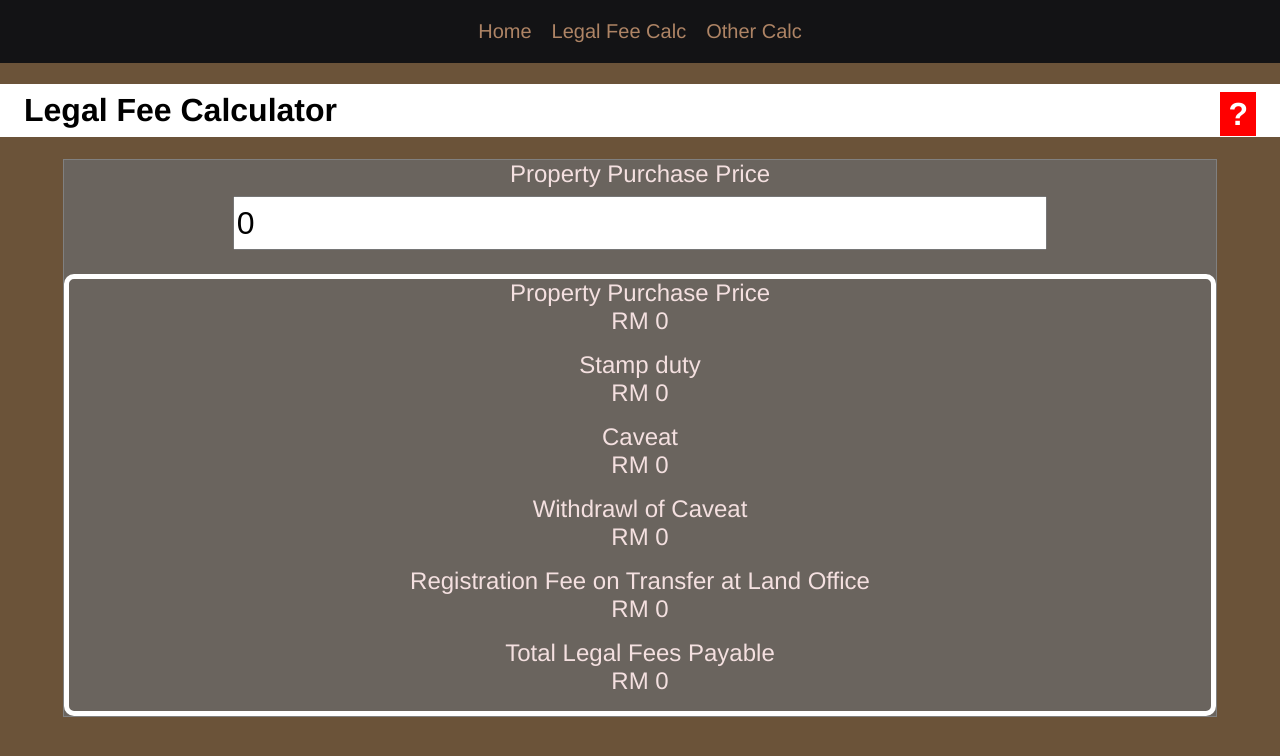
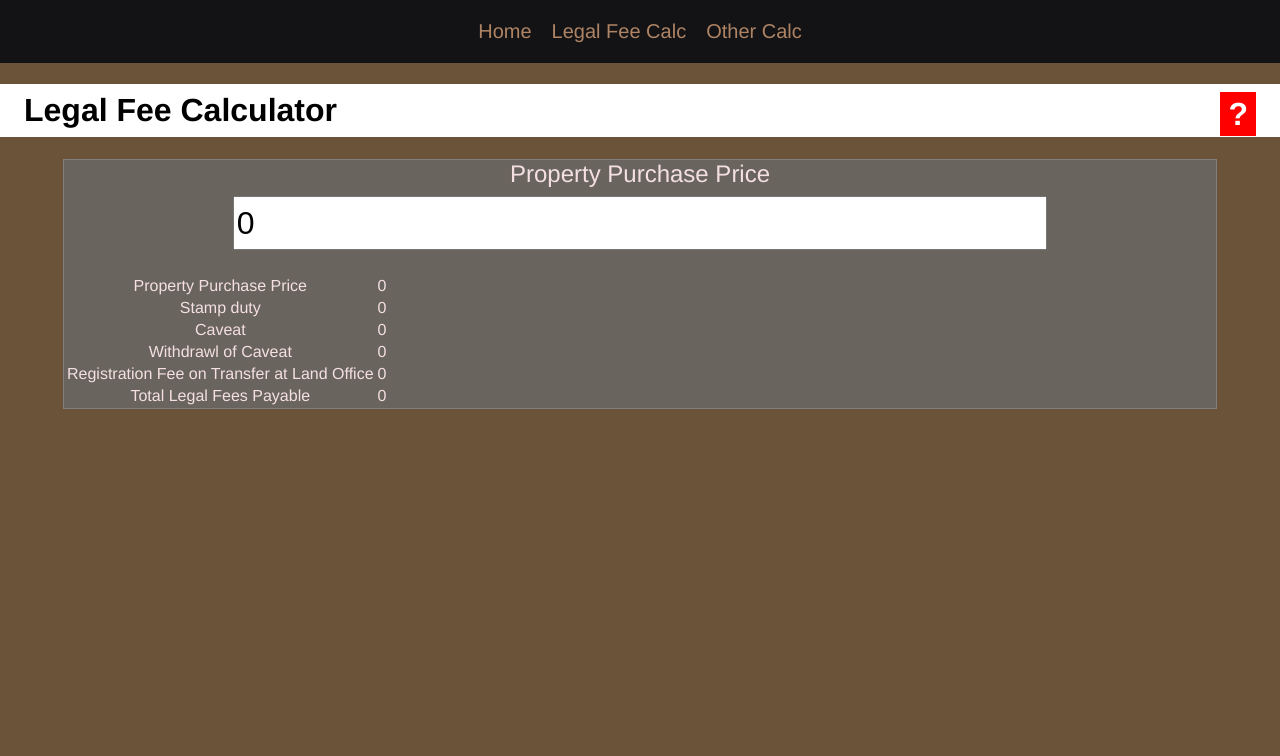
Before and after one commit to georgeLiew/Lawyer-Calculator, a Vue app: page /legalfeecalc in a window 1280 px wide. Shown: the top 756 px of the page. Built offline with nearby package versions, Linux system fonts and the light colour scheme.

Commit message:
add table column component

```diff
--- a/src/element/TableColumnNumber.vue
+++ b/src/element/TableColumnNumber.vue
@@ -1,6 +1,6 @@
 <template>
   <td>
-      {{NumberValue}}
+      {{DisplayNumber}}
   </td>
 </template>
 
@@ -8,7 +8,20 @@
 export default {
   name: 'TableColumnNumber',
   props: {
-    NumberValue: Number
+     NumberValue: {
+            type: Number,
+            default: 0,
+        },
+  },
+  computed: {
+    DisplayNumber(){
+        if (this.NumberValue !== '' && this.NumberValue !== undefined && this.NumberValue !== 0
+           && this.NumberValue !== '0' && this.NumberValue !== null) {
+            return this.NumberValue.toString().replace(/^0+/, "").replace(/\B(?=(\d{3})+(?!\d))/g, ",");
+        } else {
+            return this.NumberValue;
+        }
+    }
   }
 
 }
--- a/src/page/LegalFeeCalc.vue
+++ b/src/page/LegalFeeCalc.vue
@@ -8,38 +8,39 @@
         @updateValue="onPurchasePriceChange"
       ></inputNumber>
     </div>
-    <div class="result form-group">
-      <customLabelNumber
-        labelName="Property Purchase Price"
-        v-model="legalFee.purchasePrice"
-      ></customLabelNumber>
-      <customLabelNumber
-        labelName="Stamp duty"
-        v-model="legalFee.stampduty"
-      ></customLabelNumber>
-      <customLabelNumber
-        labelName="Caveat"
-        v-model="legalFee.stateFee.caveat_fee"
-      ></customLabelNumber>
-      <customLabelNumber
-        labelName="Withdrawl of Caveat"
-        v-model="legalFee.stateFee.Wcaveat_fee"
-      ></customLabelNumber>
-      <customLabelNumber
-        labelName="Registration Fee on Transfer at Land Office	"
-        v-model="legalFee.stateFee.transfer_fee"
-      ></customLabelNumber>
-      <customLabelNumber
-        labelName="Total Legal Fees Payable"
-        v-model="legalFee.legalFeeAmount"
-      ></customLabelNumber>
-    </div>
+    <table>
+      <tr>
+        <TableColumnLabel labelName="Property Purchase Price" />
+        <TableColumnNumber v-model:NumberValue="legalFee.purchasePrice"></TableColumnNumber>
+      </tr>
+      <tr>
+        <TableColumnLabel labelName="Stamp duty" />
+        <TableColumnNumber v-model:NumberValue="legalFee.stampduty"></TableColumnNumber>
+      </tr>
+      <tr>
+        <TableColumnLabel labelName="Caveat" />
+        <TableColumnNumber v-model:NumberValue="legalFee.caveat_fee"></TableColumnNumber>
+      </tr>
+       <tr>
+        <TableColumnLabel labelName="Withdrawl of Caveat" />
+        <TableColumnNumber v-model:NumberValue="legalFee.Wcaveat_fee"></TableColumnNumber>
+      </tr>
+       <tr>
+        <TableColumnLabel labelName="Registration Fee on Transfer at Land Office" />
+        <TableColumnNumber v-model:NumberValue="legalFee.transfer_fee"></TableColumnNumber>
+      </tr>
+       <tr>
+        <TableColumnLabel labelName="Total Legal Fees Payable" />
+        <TableColumnNumber v-model:NumberValue="legalFee.legalFeeAmount"></TableColumnNumber>
+      </tr>
+    </table>
   </div>
 </template>
 
 <script>
 import inputNumber from "../element/InputNumber.vue";
-import customLabelNumber from "../element/CustomLabelNumber.vue";
+import TableColumnLabel from "../element/TableColumnLabel.vue";
+import TableColumnNumber from "../element/TableColumnNumber.vue";
 
 export default {
   name: "Form",
@@ -76,7 +77,8 @@ export default {
   },
   components: {
     inputNumber,
-    customLabelNumber,
+    TableColumnLabel,
+    TableColumnNumber
   },
 };
 
```
Also changed, not shown: src/element/TableColumnText.vue (+50 -4 lines).
